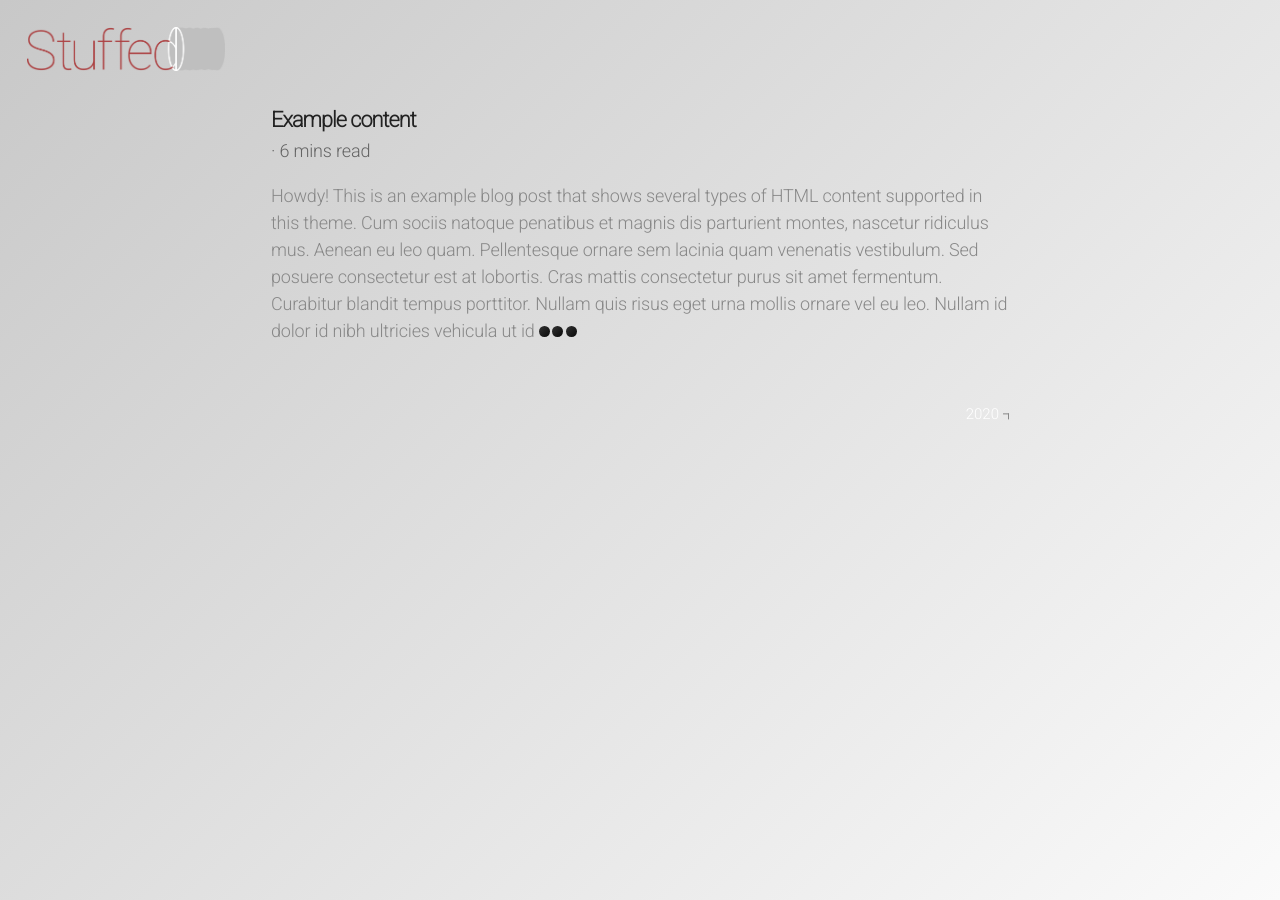
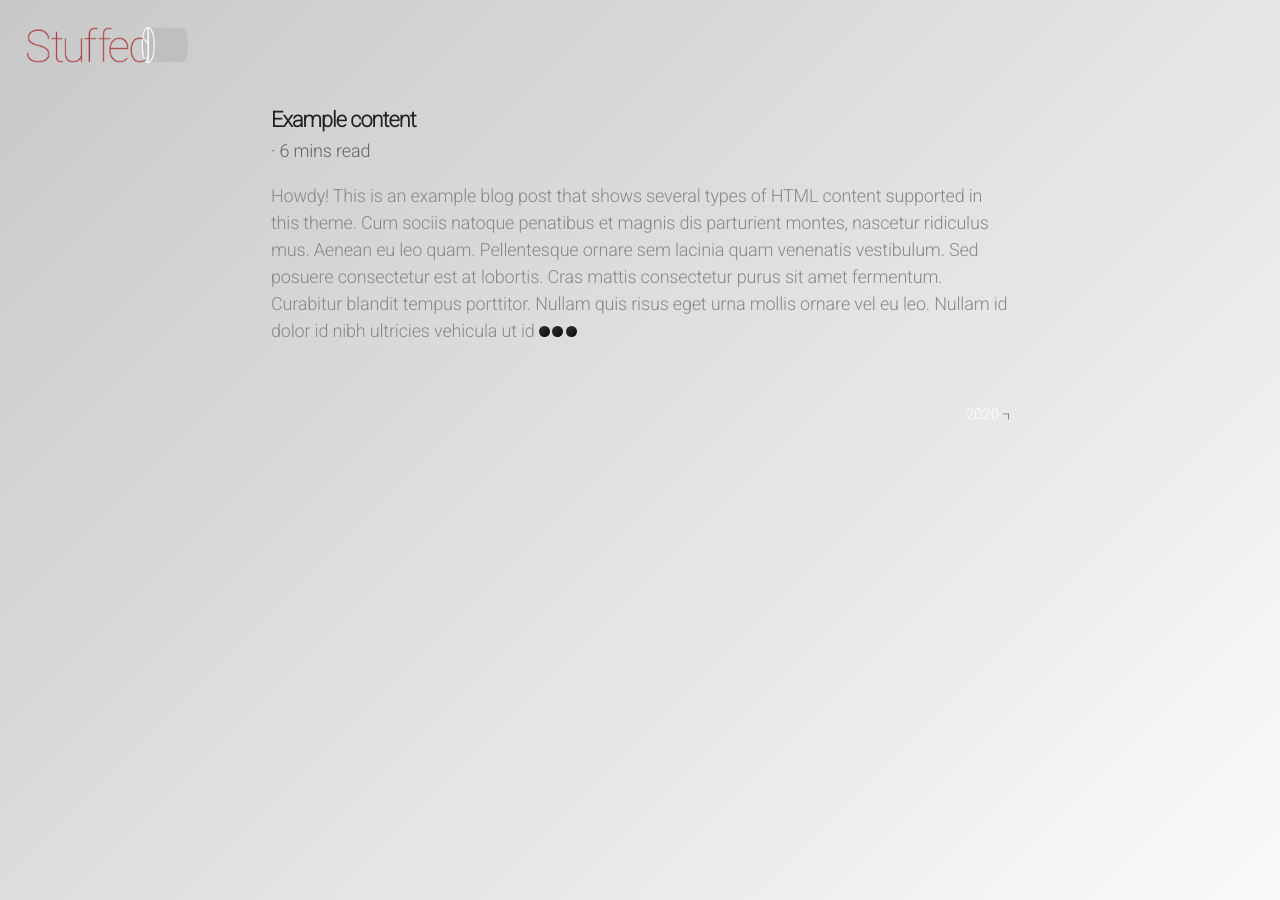
Before and after one commit to stuffedcan/stuffedcan.github.io, a Jekyll site: the page built from index.html, in a window 1280 px wide. Built offline with Jekyll 4.4.1, drawn with Linux system fonts in a browser that asks for light colours; the list of posts is cut into pages by our own code.

Commit message:
Update _logo.scss

```diff
--- a/_sass/_logo.scss
+++ b/_sass/_logo.scss
@@ -4,7 +4,7 @@
   left: 1.5rem;
   top: 1.5rem;
   width: auto;
-  height: 2.45rem;
+  height: 2rem;
   transition: transform .2s;
 }
 
```
